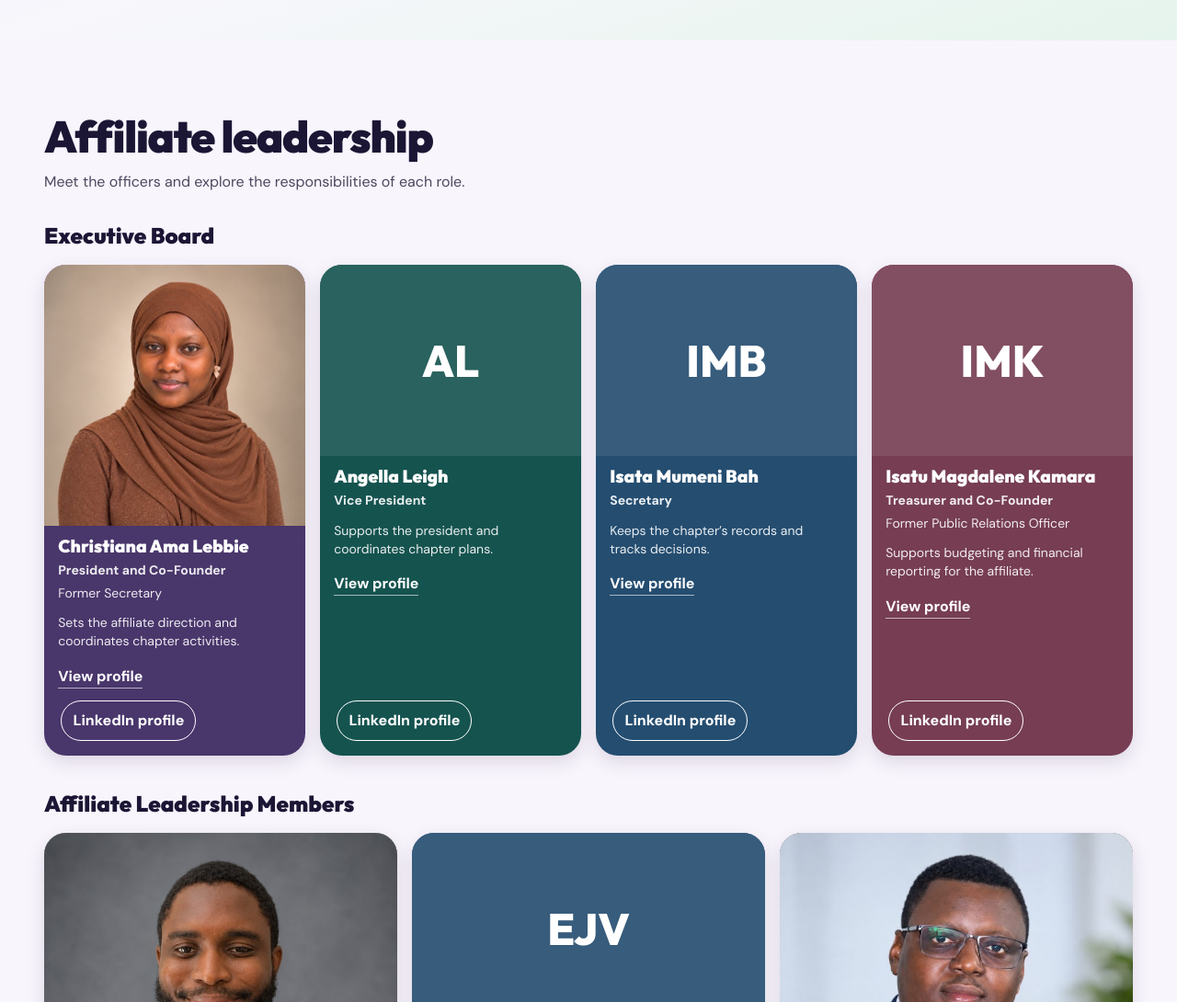
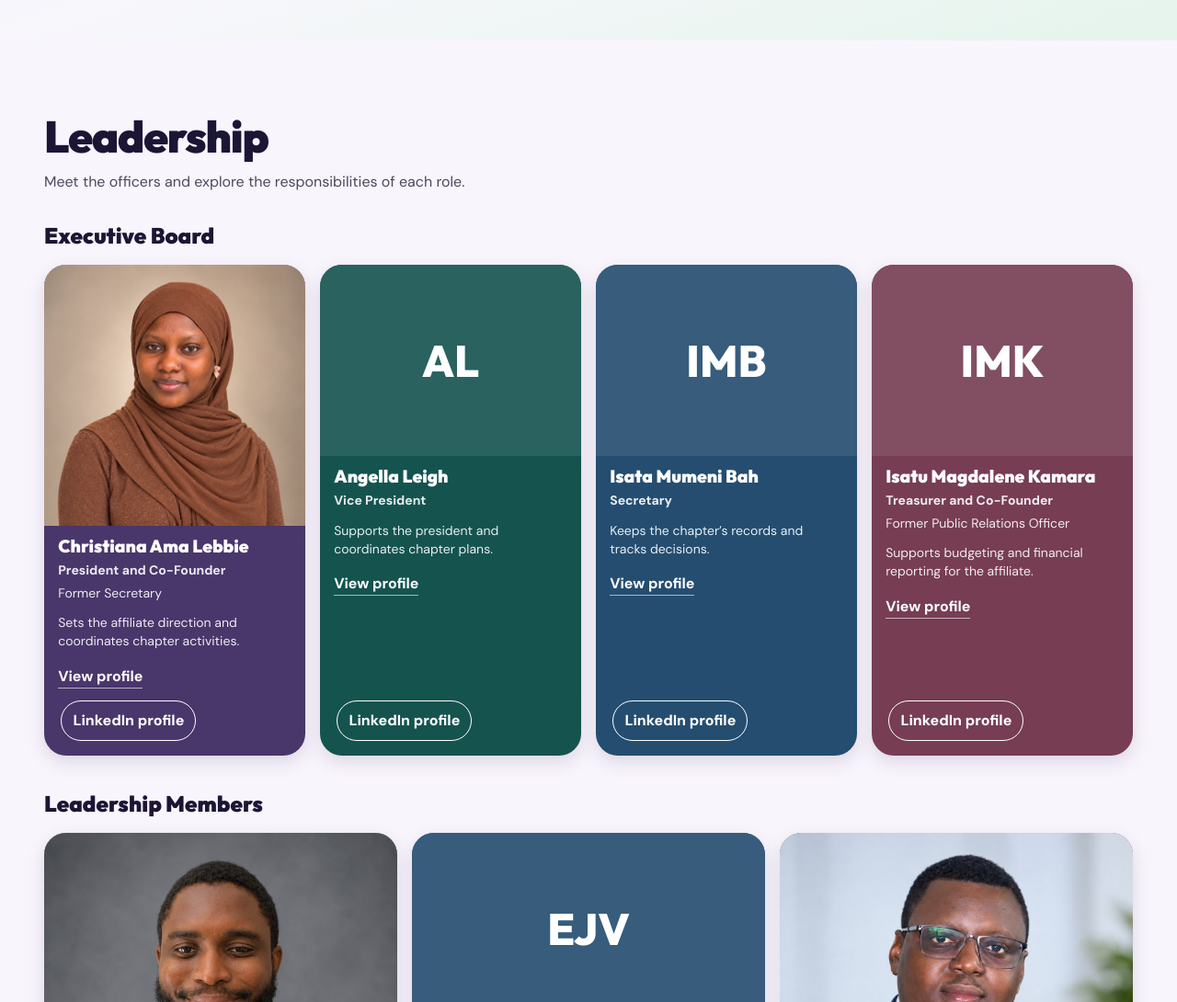
Before and after one commit to ChristianaLebbie/wicys-sierra-leone, a plain HTML site: page team.html in a window 1280 px wide. Shown: the part 500-1590 px from the top of the page at 92% size. Drawn offline with nearby package versions, Linux system fonts and the light colour scheme.

Commit message:
Simplify WiCyS Sierra Leone leadership labels

```diff
--- a/team.html
+++ b/team.html
@@ -255,11 +255,11 @@
       </section>
       <section id="our-team" class="leadership-directory px-5 py-14 sm:px-8 lg:px-12 lg:py-20" aria-labelledby="our-team-title" data-team-directory>
         <div class="mx-auto max-w-7xl">
-          <h2 id="our-team-title" class="font-display text-4xl font-black tracking-tight sm:text-5xl">Affiliate leadership</h2>
+          <h2 id="our-team-title" class="font-display text-4xl font-black tracking-tight sm:text-5xl">Leadership</h2>
           <p class="mt-3 max-w-2xl leading-7 text-slateink">Meet the officers and explore the responsibilities of each role.</p>
           <h3 id="executive-board-title" class="mt-7 font-display text-2xl font-black">Executive Board</h3>
           <ul class="profile-grid mt-4" aria-labelledby="executive-board-title" data-team-track></ul>
-          <h3 id="affiliate-members-title" class="mt-9 font-display text-2xl font-black">Affiliate Leadership Members</h3>
+          <h3 id="affiliate-members-title" class="mt-9 font-display text-2xl font-black">Leadership Members</h3>
           <ul class="profile-grid mt-4" aria-labelledby="affiliate-members-title" data-leadership-members></ul>
           <h3 id="portfolio-leads-title" class="mt-9 font-display text-2xl font-black">Portfolio Leads</h3>
           <ul class="profile-grid mt-4" aria-labelledby="portfolio-leads-title" data-portfolio-leads></ul>
```
